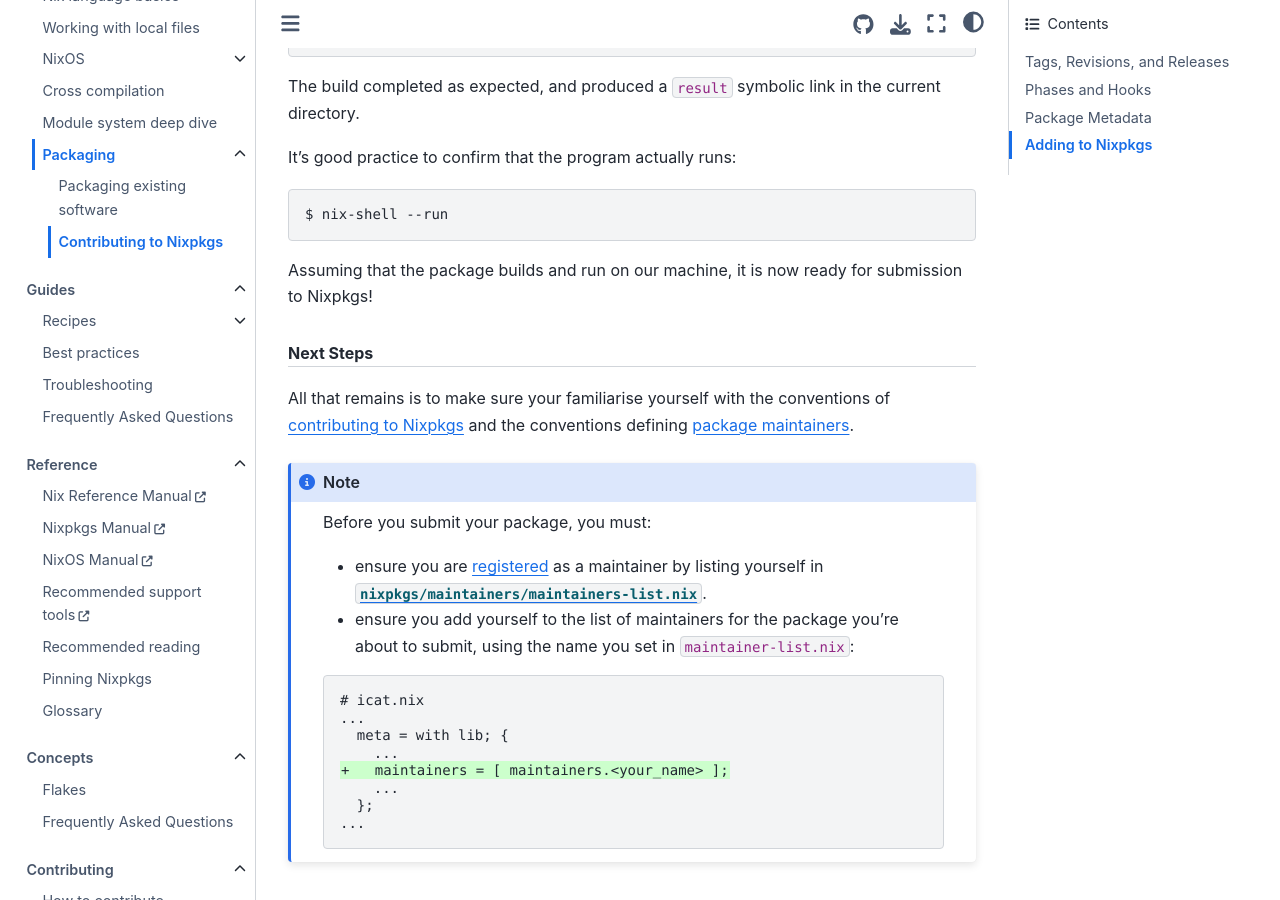
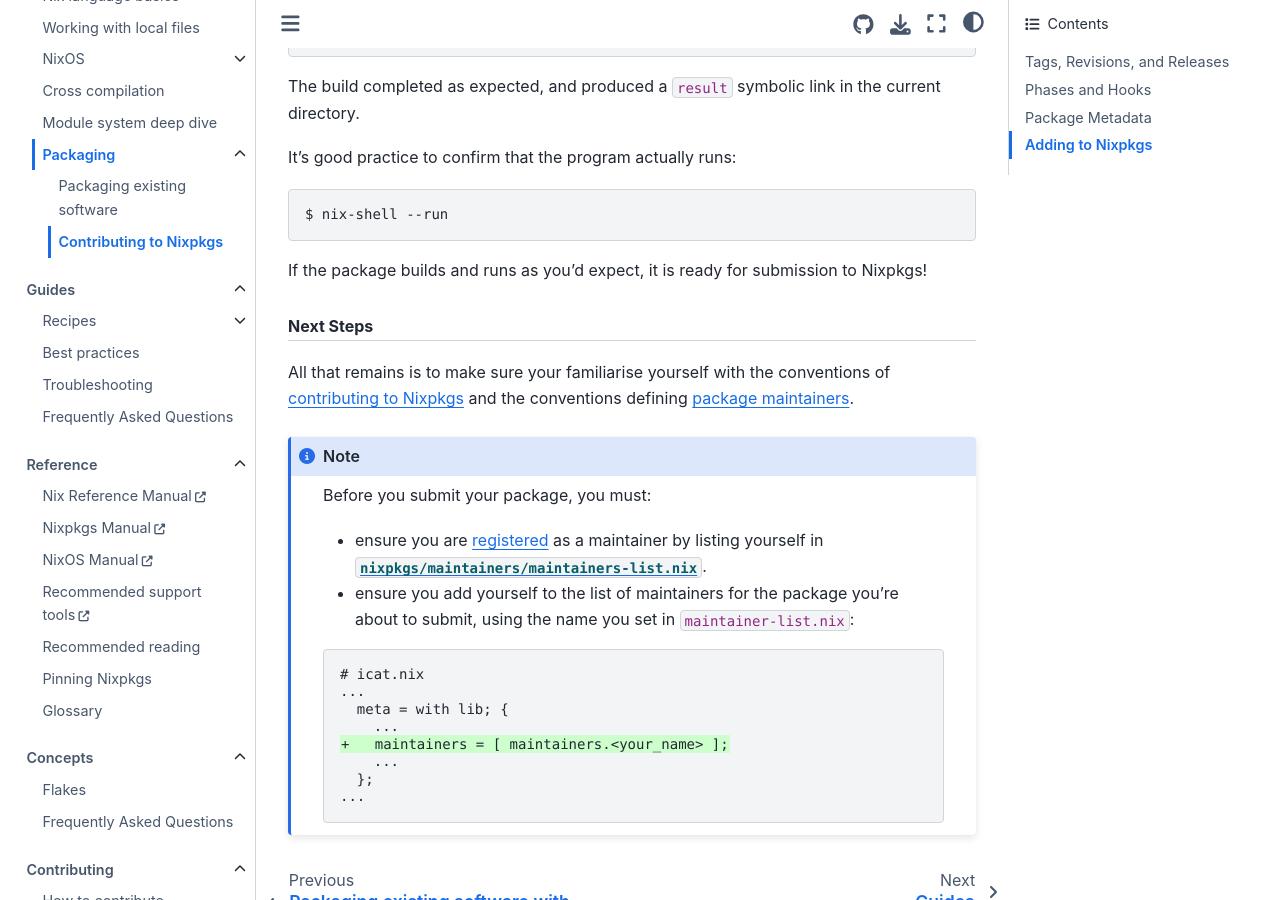
Before and after one commit to NixOS/nix.dev, a Sphinx documentation site: the page built from source/tutorials/packaging/contributing-to-nixpkgs.md, in a window 1280 px wide and 900 px high, scrolled down 5080 px. Built offline with Sphinx 7.4.7 and the Sphinx Book theme 1.1.4, drawn with Linux system fonts in a browser that asks for light colours.

Commit message:
Update source/tutorials/packaging/contributing-to-nixpkgs.md
Co-authored-by: Alexander Groleau <alex@proof.construction>

````diff
--- a/source/tutorials/packaging/contributing-to-nixpkgs.md
+++ b/source/tutorials/packaging/contributing-to-nixpkgs.md
@@ -198,7 +198,7 @@
 $ nix-shell --run
 ```
 
-Assuming that the package builds and run on our machine, it is now ready for submission to Nixpkgs!
+If the package builds and runs as you'd expect, it is ready for submission to Nixpkgs!
 
 ## Next Steps
 
````
